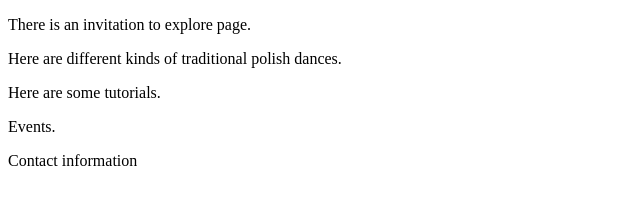
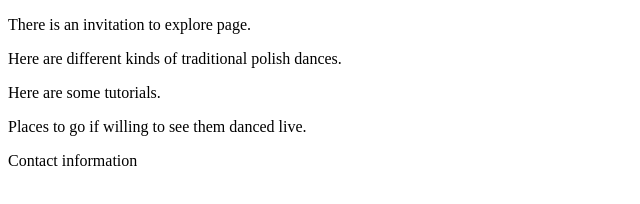
Before and after one commit to ewasobolewska/How-to-clone, a plain HTML site: page index.html in a window 1280 px wide. Shown: the whole page, without its empty margins (0-640 px from the left). Drawn offline with Linux system fonts and the light colour scheme.

Commit message:
Change content

```diff
--- a/index.html
+++ b/index.html
@@ -1,7 +1,7 @@
 <!DOCTYPE html>
 <html>
 <head>
-    <title>Let's dance</title>
+    <title>Traditional polish dances</title>
 </head>
 <body>
     <header>
@@ -14,7 +14,7 @@
         <p>Here are some tutorials.</p>
     </section>
     <section>
-        <p>Events.</p>
+        <p>Places to go if willing to see them danced live.</p>
     </section>
     <footer>Contact information</footer>
 </body>
```
